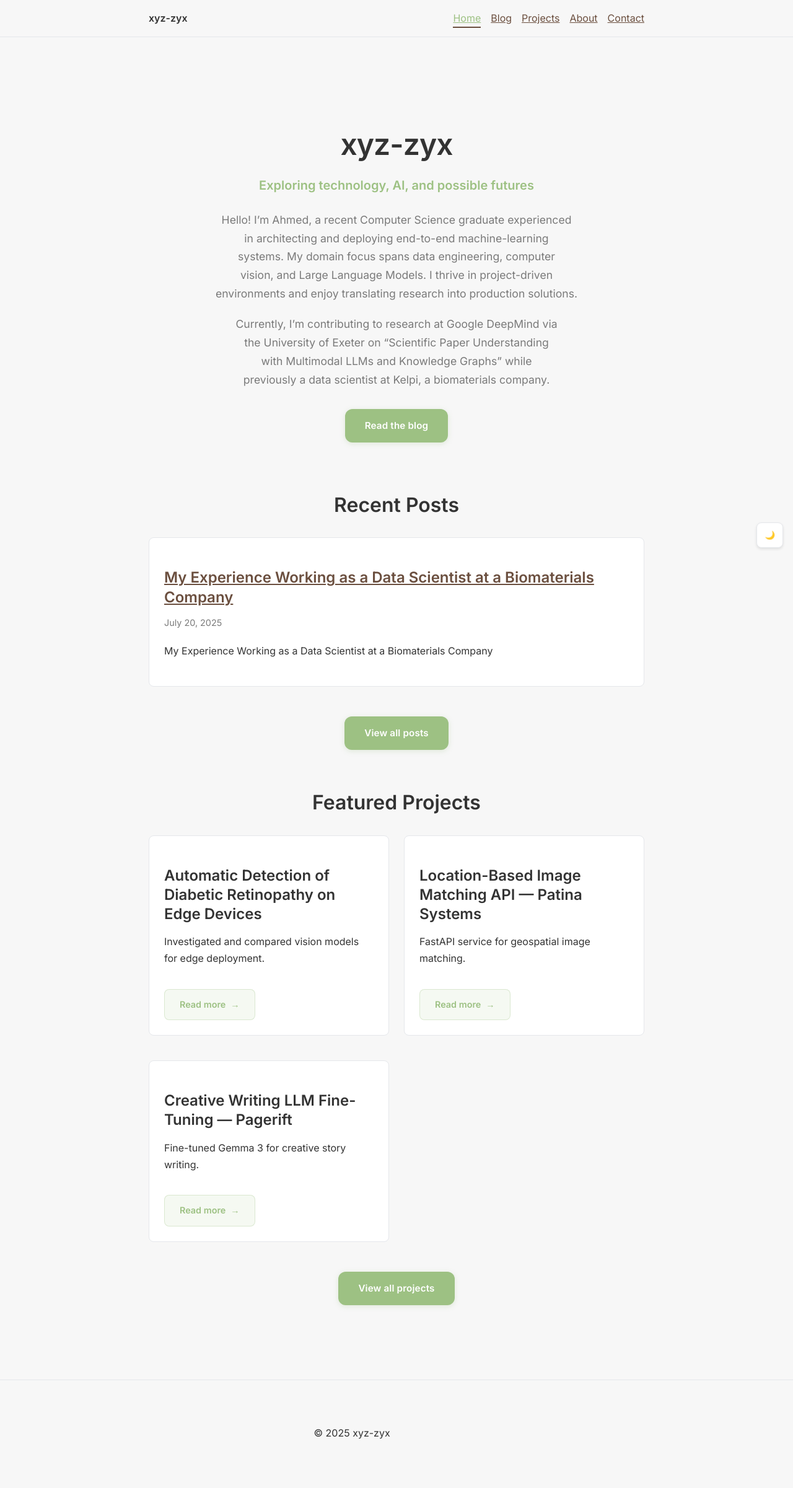
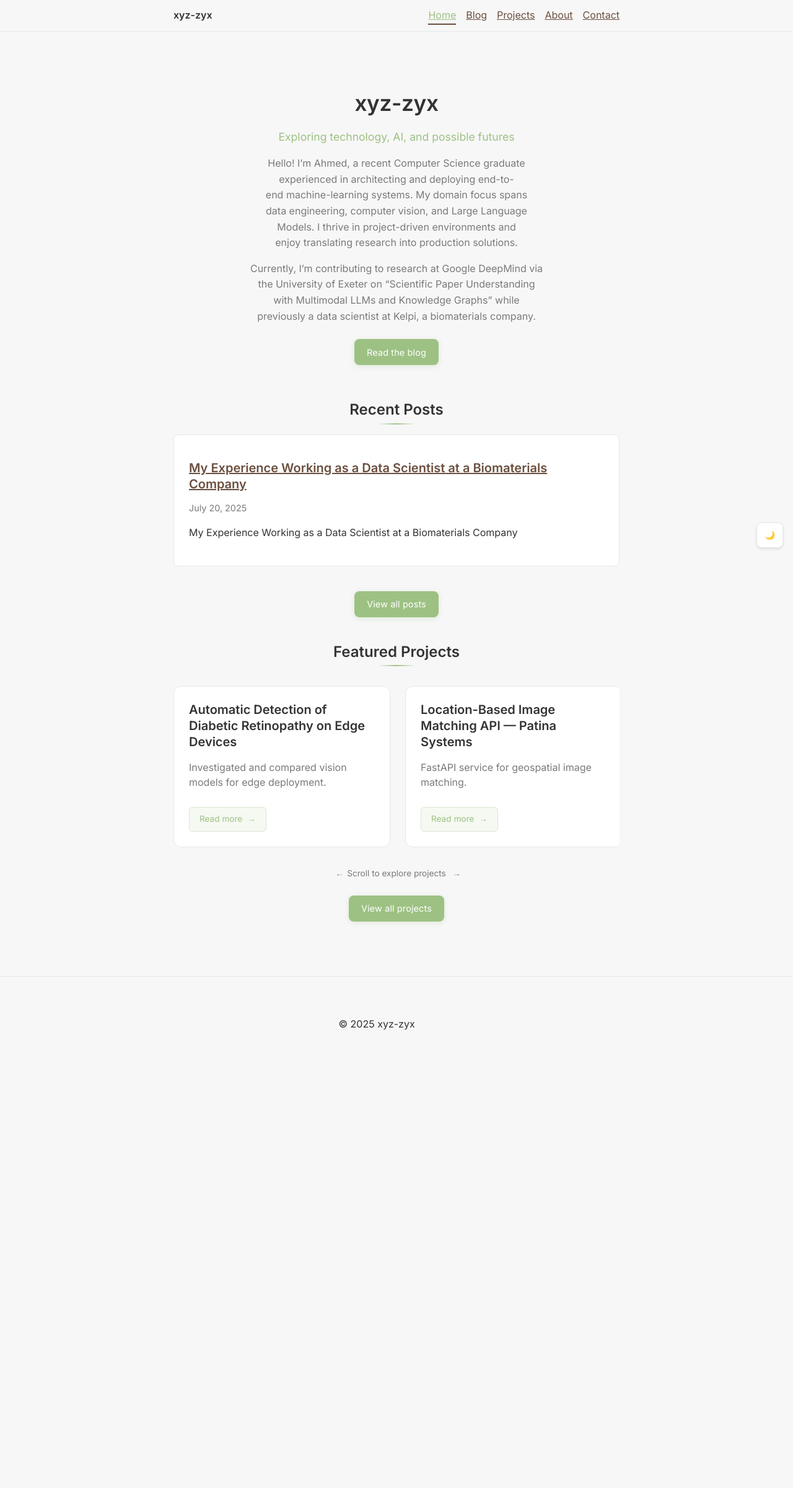
Before and after one commit to AMOHA-98/blogxyz, a Jekyll site: the page built from index.md, in a window 1280 px wide. Shown: the whole page at 62% size. Built offline with Jekyll 4.4.1, drawn with Linux system fonts in a browser that asks for light colours; after the commit the page ends 1729 px from its top, so only the background shows below that.

Commit message:
Revamp home layout and CSS for featured projects section. Introduced horizontal scrolling for project cards, improved typography, and adjusted spacing for a more cohesive design. Enhanced button styles and added a scroll indicator for better user interaction.

```diff
--- a/_layouts/home.html
+++ b/_layouts/home.html
@@ -28,14 +28,19 @@ layout: minimal
 
 <section>
   <h2>Featured Projects</h2>
-  <div class="grid">
+  <div class="featured-projects">
+    <div class="projects-scroll">
       {% for project in site.data.projects %}
-      <article class="card">
+        <article class="project-card">
           <h3>{{ project.title }}</h3>
           <p>{{ project.description }}</p>
           <a href="{{ project.url | relative_url }}" class="read-more">Read more</a>
         </article>
       {% endfor %}
     </div>
+    <div class="scroll-indicator">
+      Scroll to explore projects
+    </div>
+  </div>
   <a href="{{ '/projects/' | relative_url }}" class="button">View all projects</a>
 </section>
--- a/assets/style.css
+++ b/assets/style.css
@@ -29,27 +29,19 @@ html, body {
   background: var(--bg-color);
   color: var(--text-color);
   font-family: 'Inter', system-ui, sans-serif;
-  line-height: 1.7;
+  line-height: 1.6;
   font-size: 16px;
 }
 
 h1 {
   font-weight: 700;
-  font-size: 2.6rem;
+  font-size: 2rem;
   margin-bottom: 0.5rem;
-  line-height: 1.2;
-  letter-spacing: -0.02em;
+  line-height: 1.3;
+  letter-spacing: -0.01em;
 }
 
 h2 {
-  font-weight: 600;
-  font-size: 2rem;
-  margin-top: 2rem;
-  margin-bottom: 1rem;
-  line-height: 1.3;
-}
-
-h3 {
   font-weight: 600;
   font-size: 1.5rem;
   margin-top: 1.5rem;
@@ -57,17 +49,25 @@ h3 {
   line-height: 1.3;
 }
 
+h3 {
+  font-weight: 600;
+  font-size: 1.25rem;
+  margin-top: 1rem;
+  margin-bottom: 0.5rem;
+  line-height: 1.3;
+}
+
 h4 {
   font-weight: 500;
-  font-size: 1.25rem;
+  font-size: 1.1rem;
   margin-bottom: 0.5rem;
   line-height: 1.3;
 }
 
 p {
-  line-height: 1.7;
+  line-height: 1.6;
   max-width: 65ch;
-  margin-bottom: 1.2rem;
+  margin-bottom: 1rem;
 }
 
 a {
@@ -75,9 +75,9 @@ a {
 }
 
 .container {
-  max-width: 800px;
+  max-width: 720px;
   margin: 0 auto;
-  padding: 1.5rem;
+  padding: 1rem;
 }
 
 /* Better centering for content */
@@ -99,9 +99,9 @@ a {
   display: flex;
   align-items: center;
   justify-content: space-between;
-  max-width: 800px;
+  max-width: 720px;
   margin: 0 auto;
-  padding: 1rem 1.5rem;
+  padding: 0.75rem 1rem;
 }
 
 .nav-logo {
@@ -176,50 +176,64 @@ a {
 
 .hero {
   text-align: center;
-  padding: 5rem 1.5rem 3rem;
-  max-width: 800px;
+  padding: 3rem 1rem 2rem;
+  max-width: 700px;
   margin: 0 auto;
+  position: relative;
+}
+
+.hero::before {
+  content: '';
+  position: absolute;
+  top: 0;
+  left: 50%;
+  transform: translateX(-50%);
+  width: 120%;
+  height: 100%;
+  background: radial-gradient(ellipse at center, rgba(157, 193, 131, 0.05) 0%, transparent 70%);
+  z-index: -1;
+  pointer-events: none;
 }
 
 .hero h1 {
-  font-size: 3rem;
-  margin-bottom: 1rem;
+  font-size: 2.2rem;
+  margin-bottom: 0.75rem;
   color: var(--text-color);
   text-wrap: balance;
 }
 
 .hero .tagline {
   color: var(--sage-green);
-  margin-bottom: 1.5rem;
-  font-weight: 600;
-  font-size: 1.25rem;
+  margin-bottom: 1rem;
+  font-weight: 500;
+  font-size: 1.1rem;
   text-wrap: balance;
 }
 
 .hero .intro {
-  font-size: 1.1rem;
-  line-height: 1.8;
+  font-size: 1rem;
+  line-height: 1.6;
   color: var(--muted-text);
-  max-width: 600px;
-  margin: 0 auto 2rem;
+  max-width: 500px;
+  margin: 0 auto 1.5rem;
   text-wrap: balance;
 }
 
 @media (max-width: 768px) {
   .hero {
-    padding: 3rem 1rem 2rem;
+    padding: 2rem 1rem 1.5rem;
   }
 
   .hero h1 {
-    font-size: 2.2rem;
+    font-size: 1.8rem;
   }
 
   .hero .tagline {
-    font-size: 1.1rem;
+    font-size: 1rem;
   }
 
   .hero .intro {
-    font-size: 1rem;
+    font-size: 0.95rem;
   }
 }
 
@@ -227,12 +241,12 @@ a {
   display: inline-block;
   background: var(--sage-green);
   color: white;
-  padding: 0.875rem 2rem;
-  border-radius: 12px;
+  padding: 0.6rem 1.25rem;
+  border-radius: 8px;
   text-decoration: none;
-  font-weight: 600;
-  font-size: 0.95rem;
-  margin-top: 1.5rem;
+  font-weight: 500;
+  font-size: 0.9rem;
+  margin-top: 1rem;
   border: none;
   cursor: pointer;
   transition: all 0.25s ease;
@@ -287,15 +301,15 @@ a {
   align-items: center;
   color: var(--sage-green);
   text-decoration: none;
-  font-weight: 600;
-  margin-top: 1rem;
-  padding: 0.75rem 1.5rem;
-  border-radius: 8px;
+  font-weight: 500;
+  margin-top: 0.75rem;
+  padding: 0.5rem 1rem;
+  border-radius: 6px;
   background: rgba(157, 193, 131, 0.1);
   border: 1px solid rgba(157, 193, 131, 0.3);
   transition: all 0.25s ease;
   position: relative;
-  font-size: 0.9rem;
+  font-size: 0.85rem;
 }
 
 .read-more::after {
@@ -334,26 +348,152 @@ a {
 
 .grid {
   display: grid;
+  gap: 1rem;
+  grid-template-columns: repeat(auto-fit, minmax(250px, 1fr));
+  margin-top: 1.5rem;
+}
+
+/* Horizontal scroll for featured projects */
+.featured-projects {
+  margin-top: 1.5rem;
+}
+
+.projects-scroll {
+  display: flex;
   gap: 1.5rem;
-  grid-template-columns: repeat(auto-fit, minmax(280px, 1fr));
-  margin-top: 2rem;
+  overflow-x: auto;
+  padding: 1rem 0 1.5rem;
+  scroll-behavior: smooth;
+  -webkit-overflow-scrolling: touch;
+  scrollbar-width: none; /* Firefox */
+  -ms-overflow-style: none; /* Internet Explorer 10+ */
+}
+
+.projects-scroll::-webkit-scrollbar {
+  display: none; /* WebKit */
+}
+
+.project-card {
+  flex: 0 0 300px;
+  background: var(--card-bg);
+  border: 1px solid var(--border-color);
+  border-radius: 12px;
+  padding: 1.5rem;
+  transition: all 0.3s ease;
+  position: relative;
+  overflow: hidden;
+}
+
+.project-card::before {
+  content: '';
+  position: absolute;
+  top: 0;
+  left: 0;
+  right: 0;
+  height: 4px;
+  background: linear-gradient(90deg, var(--sage-green), #7da069, var(--sage-green));
+  transform: scaleX(0);
+  transform-origin: left;
+  transition: transform 0.3s ease;
+}
+
+.project-card:hover {
+  transform: translateY(-4px);
+  box-shadow: 0 12px 24px rgba(0, 0, 0, 0.1);
+  border-color: rgba(157, 193, 131, 0.5);
+}
+
+.project-card:hover::before {
+  transform: scaleX(1);
+}
+
+.project-card h3 {
+  margin-top: 0;
+  margin-bottom: 0.75rem;
+  color: var(--text-color);
+  font-weight: 600;
+}
+
+.project-card p {
+  color: var(--muted-text);
+  line-height: 1.5;
+  margin-bottom: 1rem;
+}
+
+/* Scroll indicator */
+.scroll-indicator {
+  text-align: center;
+  margin-top: 0.5rem;
+  font-size: 0.85rem;
+  color: var(--muted-text);
+  display: flex;
+  align-items: center;
+  justify-content: center;
+  gap: 0.5rem;
+}
+
+.scroll-indicator::before {
+  content: "←";
+  animation: scrollHint 2s ease-in-out infinite;
+}
+
+.scroll-indicator::after {
+  content: "→";
+  animation: scrollHint 2s ease-in-out infinite reverse;
+}
+
+@keyframes scrollHint {
+  0%, 100% { transform: translateX(0); opacity: 0.5; }
+  50% { transform: translateX(4px); opacity: 1; }
 }
 
 /* Section improvements */
 section {
-  margin-bottom: 4rem;
+  margin-bottom: 2.5rem;
 }
 
 section h2 {
   text-align: center;
   margin-bottom: 1rem;
   color: var(--text-color);
+  position: relative;
+}
+
+section h2::after {
+  content: '';
+  position: absolute;
+  bottom: -0.5rem;
+  left: 50%;
+  transform: translateX(-50%);
+  width: 60px;
+  height: 2px;
+  background: linear-gradient(90deg, transparent, var(--sage-green), transparent);
 }
 
 section .button {
   display: block;
   width: fit-content;
-  margin: 2rem auto 0;
+  margin: 1.5rem auto 0;
+}
+
+/* Subtle floating animation for projects only */
+@keyframes float {
+  0%, 100% { transform: translateY(0px); }
+  50% { transform: translateY(-1px); }
+}
+
+@media (min-width: 768px) {
+  .project-card {
+    animation: float 10s ease-in-out infinite;
+  }
+
+  .project-card:nth-child(2) {
+    animation-delay: 2s;
+  }
+
+  .project-card:nth-child(3) {
+    animation-delay: 4s;
+  }
 }
 
 .post-meta {
@@ -371,8 +511,8 @@ section .button {
 /* Social Links Styling */
 .social-links {
   display: grid;
-  gap: 1rem;
-  margin-top: 2rem;
+  gap: 0.75rem;
+  margin-top: 1.5rem;
   max-width: 400px;
   margin-left: auto;
   margin-right: auto;
@@ -381,14 +521,14 @@ section .button {
 .social-link {
   display: flex;
   align-items: center;
-  padding: 1rem 1.5rem;
+  padding: 0.75rem 1rem;
   background: var(--card-bg);
   border: 1px solid var(--border-color);
-  border-radius: 12px;
+  border-radius: 8px;
   text-decoration: none;
   color: var(--text-color);
   transition: all 0.25s ease;
-  font-weight: 600;
+  font-weight: 500;
   box-shadow: 0 2px 4px rgba(0, 0, 0, 0.05);
 }
 
```
Lines whose indentation alone changed are shown as unchanged.
